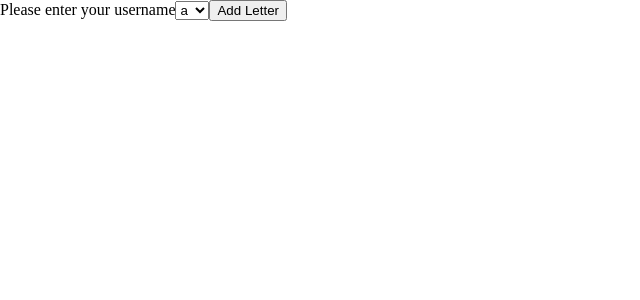
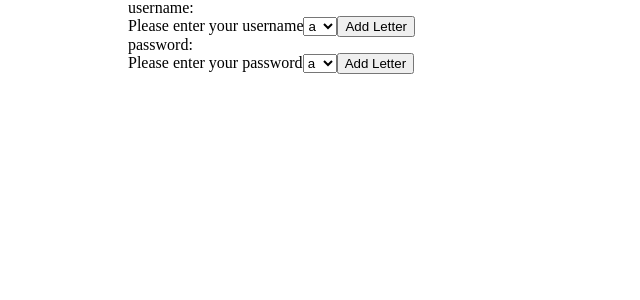
Before and after one commit to CD-Mackay/bad_user_auth, a React app: page / in a window 1280 px wide. Shown: the top 300 px of the page, without its empty margins (0-640 px from the left). Built offline with nearby package versions, Linux system fonts and the light colour scheme.

Commit message:
IMP: Password input

```diff
--- a/src/components/elements/TextInput/TextInput.js
+++ b/src/components/elements/TextInput/TextInput.js
@@ -25,7 +25,7 @@ const TextInput = ({type, labelMessage, fieldValue, updateValue}) => {
 
   return (
     <StyledTextInput>
-      <p>{fieldValue}</p>
+      <p>{type}: {fieldValue}</p>
       <label htmlFor={type}>{labelMessage}</label>
       <select onChange={handleSelect} name={type} id={type}>
         {options.map((letter) => <option value={letter} key={letter}>{letter}</option>)}
--- a/src/components/pages/Home/Home.js
+++ b/src/components/pages/Home/Home.js
@@ -14,7 +14,8 @@ const Home = () => {
   const [password, setPassword] = useState("")
   return (
     <StyledHome>
-      <TextInput type={"text"} fieldValue={name} updateValue={setName} labelMessage={"Please enter your username"} />
+      <TextInput type={"username"} fieldValue={name} updateValue={setName} labelMessage={"Please enter your username"} />
+      <TextInput type={"password"} fieldValue={password} updateValue={setPassword} labelMessage={"Please enter your password"} />
     </StyledHome>
   )
 };
--- a/src/components/pages/Home/StyledHome.js
+++ b/src/components/pages/Home/StyledHome.js
@@ -1,7 +1,8 @@
 import styled from 'styled-components';
 
 const StyledHome = styled.section`
-
+max-width: 80vw;
+margin: auto;
 `
 
 export default StyledHome;
```
